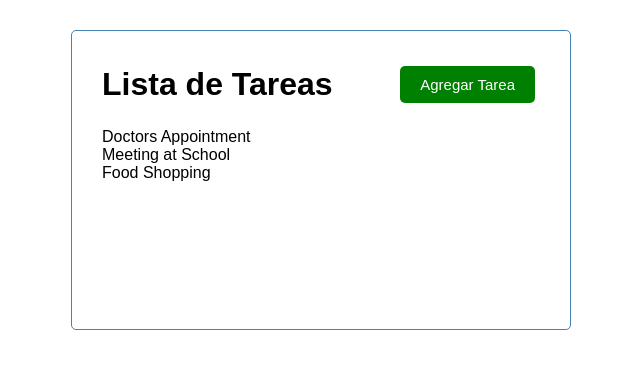
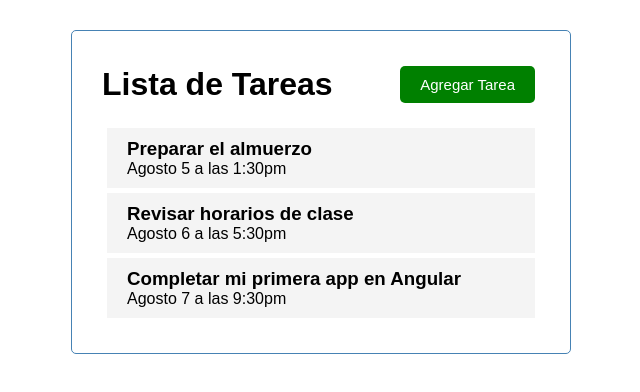
Before and after one commit to Blackpachamame/lista-tareas-angular, an Angular app: page / in a window 1280 px wide. Shown: the top 392 px of the page, without its empty margins (319-959 px from the left). Built offline with nearby package versions, Linux system fonts and the light colour scheme.

Commit message:
Agregando componente task-item

```diff
--- a/src/app/app.module.ts
+++ b/src/app/app.module.ts
@@ -5,13 +5,15 @@ import { AppComponent } from './app.component';
 import { HeaderComponent } from './components/header/header.component';
 import { ButtonComponent } from './components/button/button.component';
 import { TasksComponent } from './components/tasks/tasks.component';
+import { TaskItemComponent } from './components/task-item/task-item.component';
 
 @NgModule({
   declarations: [
     AppComponent,
     HeaderComponent,
     ButtonComponent,
-    TasksComponent
+    TasksComponent,
+    TaskItemComponent
   ],
   imports: [
     BrowserModule
--- /dev/null
+++ b/src/app/components/task-item/task-item.component.css
@@ -0,0 +1,16 @@
+.task {
+  background: #f4f4f4;
+  margin: 5px;
+  padding: 10px 20px;
+  cursor: pointer;
+}
+
+.task.reminder {
+  border-left: 5px solid green;
+}
+
+.task h3 {
+  display: flex;
+  align-items: center;
+  justify-content: space-between;
+}
--- /dev/null
+++ b/src/app/components/task-item/task-item.component.html
@@ -0,0 +1,4 @@
+<div class="task">
+    <h3>{{task.text}}</h3>
+    <p>{{task.day}}</p>
+</div>
--- /dev/null
+++ b/src/app/components/task-item/task-item.component.ts
@@ -0,0 +1,17 @@
+import { Component, OnInit, Input } from '@angular/core';
+import { Task } from 'src/app/Task';
+
+@Component({
+  selector: 'app-task-item',
+  templateUrl: './task-item.component.html',
+  styleUrls: ['./task-item.component.css']
+})
+export class TaskItemComponent implements OnInit {
+  @Input() task!: Task;
+
+  constructor() { }
+
+  ngOnInit(): void {
+  }
+
+}
--- a/src/app/components/tasks/tasks.component.html
+++ b/src/app/components/tasks/tasks.component.html
@@ -1 +1 @@
-<p *ngFor="let task of tasks">{{ task.text }}</p>
+<app-task-item *ngFor="let task of tasks" [task]="task"></app-task-item>
--- a/src/app/mock-tasks.ts
+++ b/src/app/mock-tasks.ts
@@ -3,20 +3,20 @@ import { Task } from './Task';
 export const TASKS: Task[] = [
     {
         id: 1,
-        text: 'Doctors Appointment',
-        day: 'May 5th at 2:30pm',
+        text: 'Preparar el almuerzo',
+        day: 'Agosto 5 a las 1:30pm',
         reminder: true,
     },
     {
         id: 2,
-        text: 'Meeting at School',
-        day: 'May 6th at 1:30pm',
+        text: 'Revisar horarios de clase',
+        day: 'Agosto 6 a las 5:30pm',
         reminder: true,
     },
     {
         id: 3,
-        text: 'Food Shopping',
-        day: 'May 7th at 12:30pm',
+        text: 'Completar mi primera app en Angular',
+        day: 'Agosto 7 a las 9:30pm',
         reminder: false,
     },
 ];
```
Also changed, not shown: 1 other file (tests, documents, lock files or other folders).
